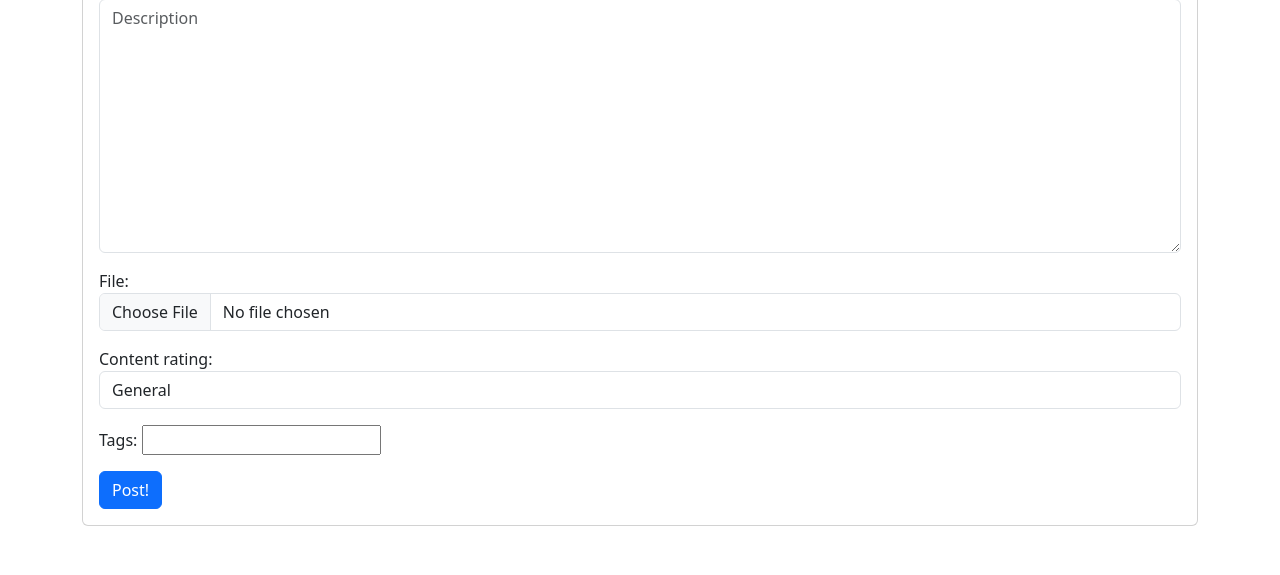
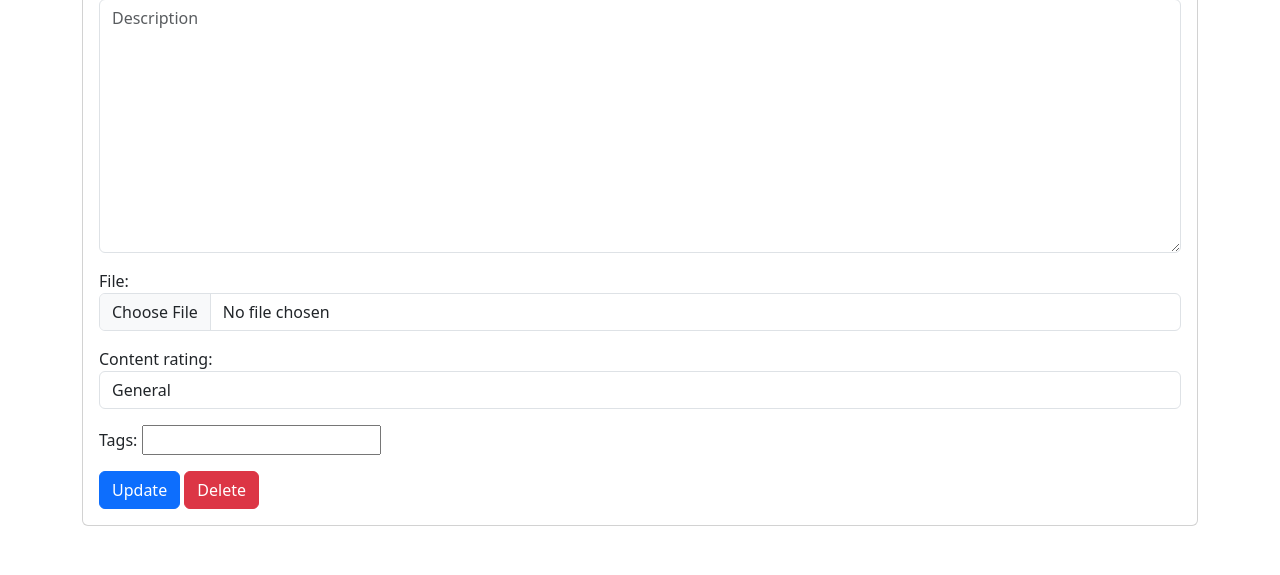
Before and after one commit to ByteMeDirk/paper, a Django app: template paperapp/templates/multimedia/edit_post.html in a window 1280 px wide. Shown: the part 225-800 px from the top of the page. Run offline with Django 4.2, Linux system fonts and the light colour scheme; the template is opened without the code that fills it: values that come from a table or form of the project are taken from there, others are empty.

Commit message:
Added user deleting

```diff
--- a/paperapp/multimedia/views.py
+++ b/paperapp/multimedia/views.py
@@ -124,6 +124,11 @@ def delete_post(request, post_type, post_id):
     else:
         post = get_object_or_404(ImagePost, pk=post_id)
 
+    # Check if the request.user is the author of the post
+    if post.author.id != request.user.id:
+        messages.error(request, "You are not authorized to delete this post.")
+        return redirect("home")
+
     post.delete()
     messages.success(request, "Post deleted successfully.")
     return redirect("home")
--- a/paperapp/templates/multimedia/edit_post.html
+++ b/paperapp/templates/multimedia/edit_post.html
@@ -21,8 +21,34 @@
                 <div class="mb-3">
                     {{ form.as_p }}
                 </div>
-                <button type="submit" class="btn btn-primary">Post!</button>
+                <button type="submit" class="btn btn-primary">Update</button>
+                <button type="button" class="btn btn-danger" data-bs-toggle="modal" data-bs-target="#deleteModal">
+                    Delete
+                </button>
             </div>
         </div>
     </form>
+
+    <div class="modal fade" id="deleteModal" tabindex="-1" aria-labelledby="deleteModalLabel" aria-hidden="true">
+        <div class="modal-dialog">
+            <div class="modal-content">
+                <div class="modal-header">
+                    <h1 class="modal-title fs-5" id="deleteModalLabel">Delete Post</h1>
+                    <button type="button" class="btn-close" data-bs-dismiss="modal" aria-label="Close"></button>
+                </div>
+                <div class="modal-body">
+                    Are you sure you want to delete this post?
+                    Once deleted, it cannot be recovered.
+                </div>
+                <div class="modal-footer">
+                    <button type="button" class="btn btn-secondary" data-bs-dismiss="modal">Cancel</button>
+                    <form method="POST"
+                          action="{% url 'delete_post' post_type=post_type post_id=post.id %}">
+                        {% csrf_token %}
+                        <input class="btn btn-danger" type="submit" value="Delete">
+                    </form>
+                </div>
+            </div>
+        </div>
+    </div>
 {% endblock %}
```
